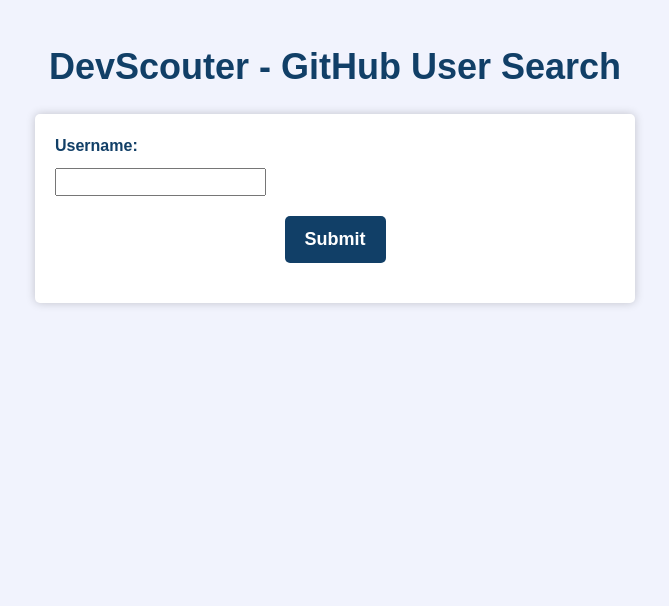
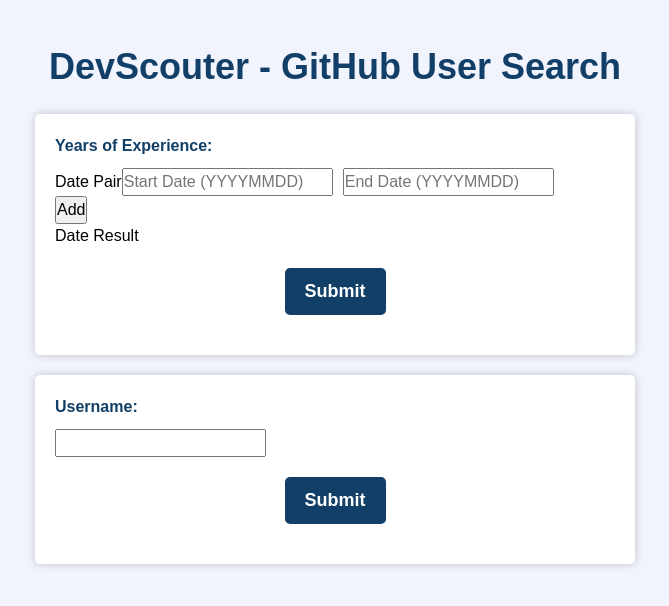
Before and after one commit to DevScouter/devscouter-react, a React (Create React App) app: page / in a window 1280 px wide. Shown: the top 606 px of the page, without its empty margins (305-974 px from the left). Built offline with nearby package versions, Linux system fonts and the light colour scheme; no server answers.

Commit message:
Add basic components for date input (#12)
Closes #10

```diff
--- a/src/components/App.css
+++ b/src/components/App.css
@@ -6,7 +6,6 @@
     font-size: 16px;
     line-height: 1.5;
 }
-
 
 body {
     background-color: #f1f3fd;
@@ -56,6 +55,10 @@ label {
     color: #113f67;
 }
 
+.form-input {
+    margin-right: 10px;
+}
+
 @media (max-width: 600px) {
     form {
         max-width: 90%;
--- a/src/components/App.js
+++ b/src/components/App.js
@@ -1,4 +1,5 @@
 import './App.css';
+import DateBox from './DateBox/DateBox';
 import SearchBox from './SearchBox/SearchBox';
 
 function App() {
@@ -7,6 +8,7 @@ function App() {
       <header className="App-header">
         DevScouter - GitHub User Search
       </header>
+      <DateBox />
       <SearchBox />
     </div>
   );
--- /dev/null
+++ b/src/components/DateBox/DateBox.js
@@ -0,0 +1,38 @@
+import React from 'react';
+import DatePair from './DatePair/DatePair';
+import DateResult from './DateResult/DateResult';
+
+const DateBox = () => {
+  return (
+    <div>
+      <form
+        id="date-form"
+        data-testid="date-form"
+        className="search-form">
+        <label
+          className="form-label"
+          htmlFor="start-date">
+          Years of Experience:
+        </label>
+        <DatePair />
+        <button
+          id="add-pair-button"
+          data-testid="add-pair-button"
+          className="add-button"
+          type="button">
+          Add
+        </button>
+        <DateResult />
+        <button
+          id="submit-date-button"
+          data-testid="submit-date-button"
+          className="form-button"
+          type="submit">
+          Submit
+        </button>
+      </form>
+    </div>
+  );
+}
+
+export default DateBox;
--- /dev/null
+++ b/src/components/DateBox/DatePair/DatePair.js
@@ -0,0 +1,27 @@
+import React from 'react';
+
+const DatePair = () => {
+    return (
+        <div className="date-pair">
+            Date Pair
+            <input
+                id="start-date-input"
+                data-testid="start-date-input"
+                className="form-input"
+                type="text"
+                name="start-date"
+                placeholder="Start Date (YYYYMMDD)"
+            />
+            <input
+                id="end-date-input"
+                data-testid="end-date-input"
+                className="form-input"
+                type="text"
+                name="end-date"
+                placeholder="End Date (YYYYMMDD)"
+            />
+        </div>
+    );
+}
+
+export default DatePair;
--- /dev/null
+++ b/src/components/DateBox/DateResult/DateResult.js
@@ -0,0 +1,11 @@
+import React from 'react';
+
+const DateResult = () => {
+    return (
+        <div className="date-result">
+            Date Result
+        </div>
+    );
+}
+
+export default DateResult;
--- a/src/components/SearchBox/SearchBox.js
+++ b/src/components/SearchBox/SearchBox.js
@@ -56,8 +56,8 @@ const SearchBox = () => {
           onChange={(event) => setUsername(event.target.value)}
         />
         <button
-          id="submit-button"
-          data-testid="submit-button"
+          id="submit-username-button"
+          data-testid="submit-username-button"
           className="form-button"
           type="submit">
           Submit
```
Also changed, not shown: 2 other files (tests, documents, lock files or other folders).
